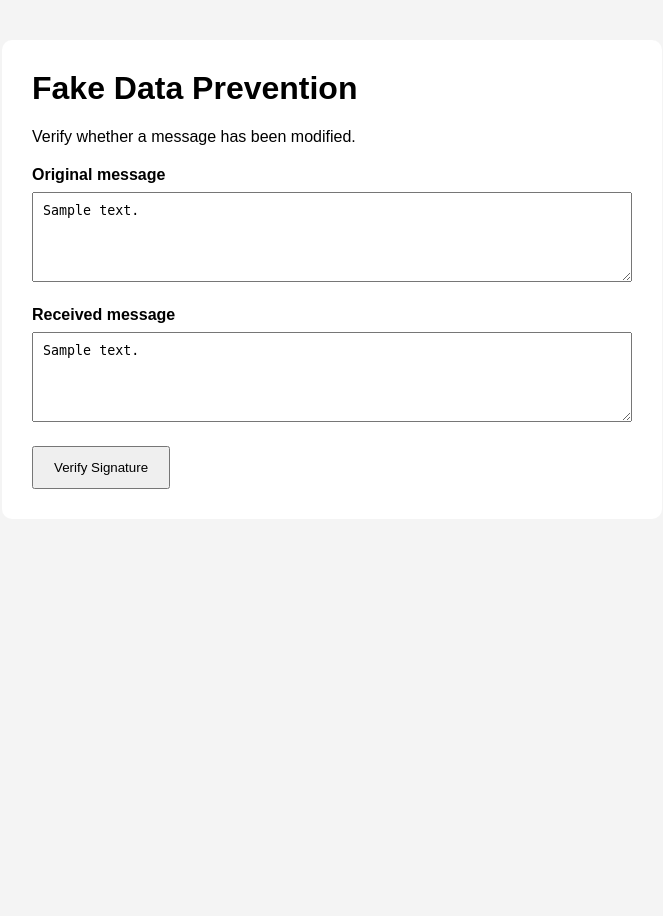
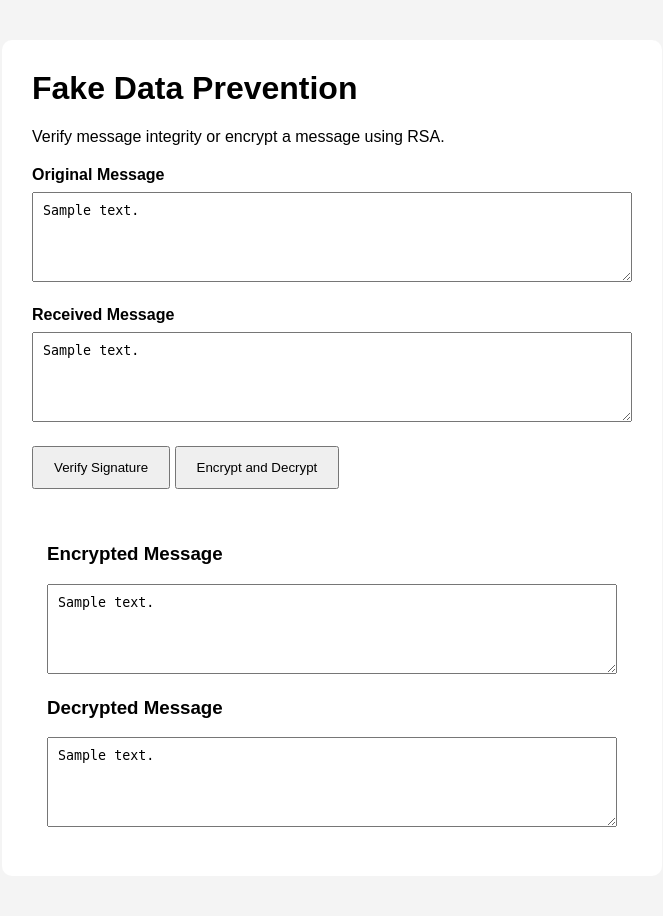
Before and after one commit to tursynbek-spec/fake-data-prevention, a Flask app: template templates/index.html in a window 1280 px wide. Shown: the whole page, without its empty margins (308-971 px from the left). Before the commit the page ends 489 px from the top, so only its background shows below. Run offline with Flask 2, Linux system fonts and the light colour scheme; the template is opened without the code that fills it: most values are stand-ins (such as "Sample title", 1, 10 or a date in 2020).

Commit message:
Add RSA encryption feature

```diff
--- a/app.py
+++ b/app.py
@@ -1,6 +1,13 @@
+import base64
 from flask import Flask, render_template, request
 
-from digital_signature import generate_keys, sign_message, verify_message
+from digital_signature import (
+    decrypt_message,
+    encrypt_message,
+    generate_keys,
+    sign_message,
+    verify_message,
+)
 
 
 app = Flask(__name__)
@@ -13,26 +20,45 @@ def index():
     result = None
     original_text = ""
     received_text = ""
+    encrypted_text = ""
+    decrypted_text = ""
 
     if request.method == "POST":
+        action = request.form.get("action")
+
         original_text = request.form.get("original_message", "").strip()
         received_text = request.form.get("received_message", "").strip()
-        signature = sign_message(original_text.encode("utf-8"))
-        is_valid = verify_message(
-            received_text.encode("utf-8"),
-            signature
-        )
 
-        if is_valid:
-            result = "valid"
-        else:
-            result = "fake"
+        if action == "verify":
+            signature = sign_message(original_text.encode("utf-8"))
+
+            is_valid = verify_message(
+                received_text.encode("utf-8"),
+                signature
+            )
+
+            result = "valid" if is_valid else "fake"
+
+        elif action == "encrypt":
+            encrypted_bytes = encrypt_message(
+                original_text.encode("utf-8")
+            )
+
+            encrypted_text = base64.b64encode(
+                encrypted_bytes
+            ).decode("utf-8")
+
+            decrypted_text = decrypt_message(
+                encrypted_bytes
+            ).decode("utf-8")
 
     return render_template(
         "index.html",
         result=result,
         original_text=original_text,
-        received_text=received_text
+        received_text=received_text,
+        encrypted_text=encrypted_text,
+        decrypted_text=decrypted_text
     )
 
 
--- a/templates/index.html
+++ b/templates/index.html
@@ -6,38 +6,59 @@
     <title>Fake Data Prevention</title>
     <link rel="stylesheet" href="{{ url_for('static', filename='style.css') }}">
 </head>
+
 <body>
     <main>
         <h1>Fake Data Prevention</h1>
-        <p>Verify whether a message has been modified.</p>
+        <p>Verify message integrity or encrypt a message using RSA.</p>
 
         <form method="POST">
-            <label for="original_message">Original message</label>
+
+            <label for="original_message">Original Message</label>
             <textarea
                 id="original_message"
                 name="original_message"
-                required
-            >{{ original_text }}</textarea>
+                required>{{ original_text }}</textarea>
 
-            <label for="received_message">Received message</label>
+            <label for="received_message">Received Message</label>
             <textarea
                 id="received_message"
-                name="received_message"
-                required
-            >{{ received_text }}</textarea>
+                name="received_message">{{ received_text }}</textarea>
 
-            <button type="submit">Verify Signature</button>
+            <button type="submit" name="action" value="verify">
+                Verify Signature
+            </button>
+
+            <button type="submit" name="action" value="encrypt">
+                Encrypt and Decrypt
+            </button>
+
         </form>
 
         {% if result == "valid" %}
-            <div class="result valid">
-                Message is authentic.
-            </div>
+        <div class="result valid">
+            ✔ Message is authentic.
+        </div>
         {% elif result == "fake" %}
-            <div class="result fake">
-                Fake data detected.
-            </div>
+        <div class="result fake">
+            ❌ Fake data detected.
+        </div>
         {% endif %}
+
+        {% if encrypted_text %}
+        <div class="result">
+
+            <h3>Encrypted Message</h3>
+
+            <textarea readonly>{{ encrypted_text }}</textarea>
+
+            <h3>Decrypted Message</h3>
+
+            <textarea readonly>{{ decrypted_text }}</textarea>
+
+        </div>
+        {% endif %}
+
     </main>
 </body>
 </html>
```
Also changed, not shown: digital_signature.py (+29 -0 lines), README.md, 1 other file.
